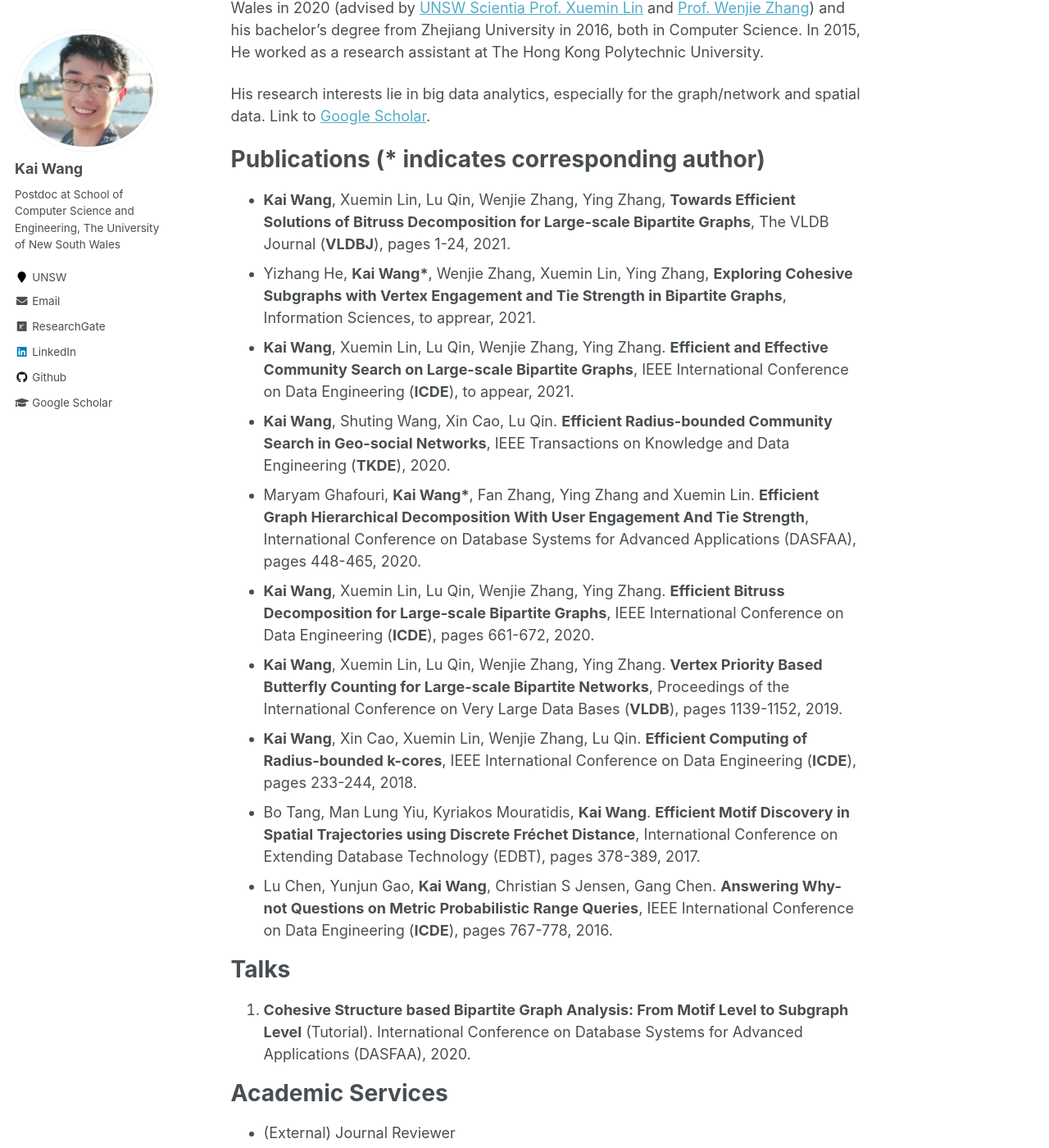
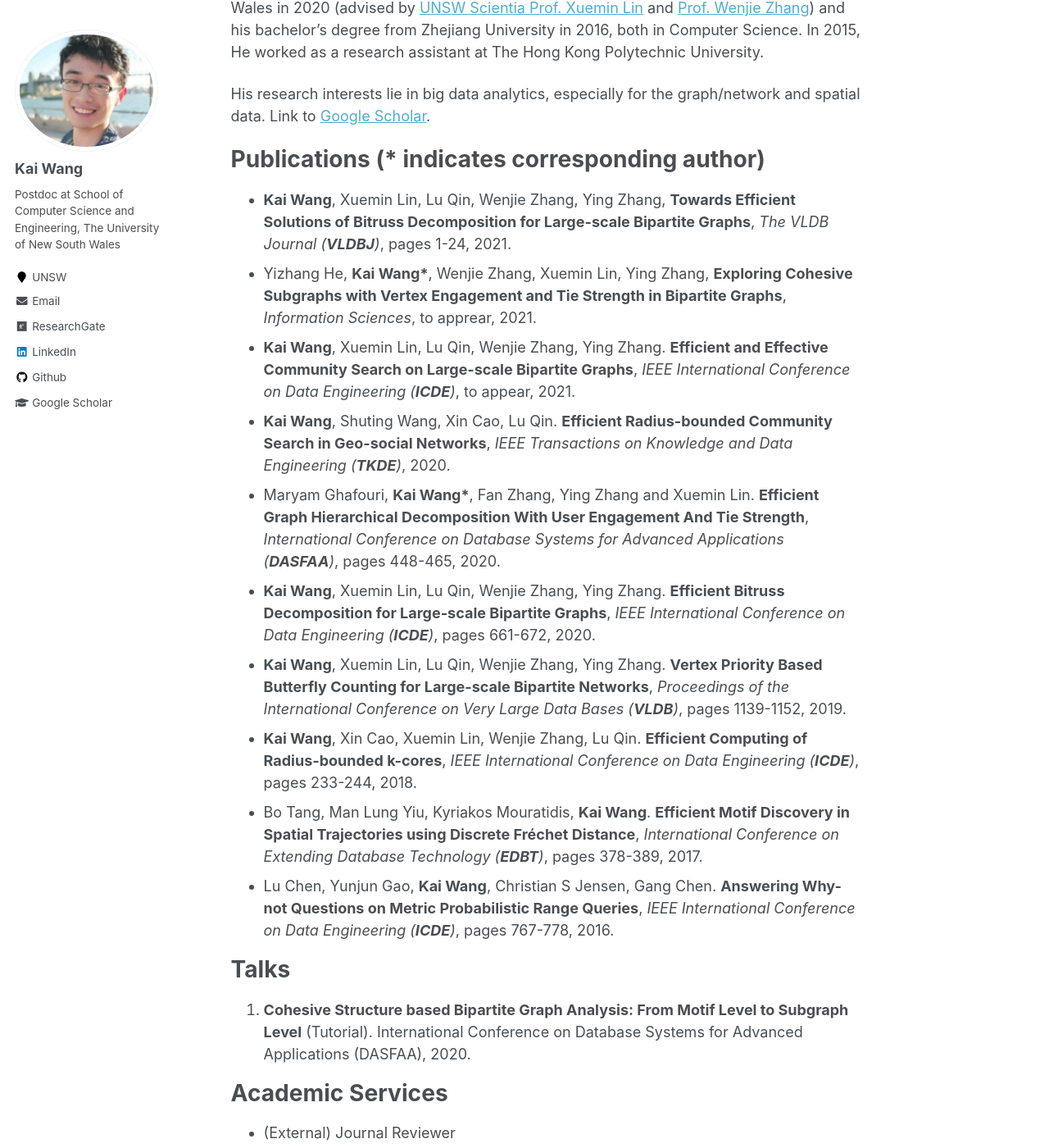
Before and after one commit to cs-kaiwang/cs-kaiwang.github.io, a Jekyll site: the page built from _pages/about.md, in a window 1280 px wide and 1400 px high, scrolled down 218 px. Shown: the whole window at 82% size. Built offline with Jekyll 4.4.1, drawn with Linux system fonts in a browser that asks for light colours.

Commit message:
Update about.md

```diff
--- a/_pages/about.md
+++ b/_pages/about.md
@@ -14,16 +14,16 @@ His research interests lie in big data analytics, especially for the graph/netwo
 
 Publications (* indicates corresponding author)
 ======
-- **Kai Wang**, Xuemin Lin, Lu Qin, Wenjie Zhang, Ying Zhang, **Towards Efficient Solutions of Bitruss Decomposition for Large-scale Bipartite Graphs**, The VLDB Journal (**VLDBJ**), pages 1-24, 2021.
-- Yizhang He, **Kai Wang\***, Wenjie Zhang, Xuemin Lin, Ying Zhang, **Exploring Cohesive Subgraphs with Vertex Engagement and Tie Strength in Bipartite Graphs**, Information Sciences, to apprear, 2021.
-- **Kai Wang**, Xuemin Lin, Lu Qin, Wenjie Zhang, Ying Zhang. **Efficient and Effective Community Search on Large-scale Bipartite Graphs**, IEEE International Conference on Data Engineering (**ICDE**), to appear, 2021.
-- **Kai Wang**, Shuting Wang, Xin Cao, Lu Qin. **Efficient Radius-bounded Community Search in Geo-social Networks**, IEEE Transactions on Knowledge and Data Engineering (**TKDE**),  2020.
-- Maryam Ghafouri, **Kai Wang\***, Fan Zhang, Ying Zhang and Xuemin Lin. **Efficient Graph Hierarchical Decomposition With User Engagement And Tie Strength**, International Conference on Database Systems for Advanced Applications (DASFAA), pages 448-465, 2020.
-- **Kai Wang**, Xuemin Lin, Lu Qin, Wenjie Zhang, Ying Zhang. **Efficient Bitruss Decomposition for Large-scale Bipartite Graphs**, IEEE International Conference on Data Engineering (**ICDE**), pages 661-672, 2020.
-- **Kai Wang**, Xuemin Lin, Lu Qin, Wenjie Zhang, Ying Zhang. **Vertex Priority Based Butterfly Counting for Large-scale Bipartite Networks**, Proceedings of the International Conference on Very Large Data Bases (**VLDB**), pages 1139-1152, 2019.
-- **Kai Wang**, Xin Cao, Xuemin Lin, Wenjie Zhang, Lu Qin. **Efficient Computing of Radius-bounded k-cores**, IEEE International Conference on Data Engineering (**ICDE**), pages 233-244, 2018.
-- Bo Tang, Man Lung Yiu, Kyriakos Mouratidis, **Kai Wang**. **Efficient Motif Discovery in Spatial Trajectories using Discrete Fréchet Distance**, International Conference on Extending Database Technology (EDBT), pages 378-389, 2017.
-- Lu Chen, Yunjun Gao, **Kai Wang**, Christian S Jensen, Gang Chen. **Answering Why-not Questions on Metric Probabilistic Range Queries**, IEEE International Conference on Data Engineering (**ICDE**), pages 767-778, 2016.
+- **Kai Wang**, Xuemin Lin, Lu Qin, Wenjie Zhang, Ying Zhang, **Towards Efficient Solutions of Bitruss Decomposition for Large-scale Bipartite Graphs**, *The VLDB Journal (**VLDBJ**)*, pages 1-24, 2021.
+- Yizhang He, **Kai Wang\***, Wenjie Zhang, Xuemin Lin, Ying Zhang, **Exploring Cohesive Subgraphs with Vertex Engagement and Tie Strength in Bipartite Graphs**, *Information Sciences*, to apprear, 2021.
+- **Kai Wang**, Xuemin Lin, Lu Qin, Wenjie Zhang, Ying Zhang. **Efficient and Effective Community Search on Large-scale Bipartite Graphs**, *IEEE International Conference on Data Engineering (**ICDE**)*, to appear, 2021.
+- **Kai Wang**, Shuting Wang, Xin Cao, Lu Qin. **Efficient Radius-bounded Community Search in Geo-social Networks**, *IEEE Transactions on Knowledge and Data Engineering (**TKDE**)*,  2020.
+- Maryam Ghafouri, **Kai Wang\***, Fan Zhang, Ying Zhang and Xuemin Lin. **Efficient Graph Hierarchical Decomposition With User Engagement And Tie Strength**, *International Conference on Database Systems for Advanced Applications (**DASFAA**)*, pages 448-465, 2020.
+- **Kai Wang**, Xuemin Lin, Lu Qin, Wenjie Zhang, Ying Zhang. **Efficient Bitruss Decomposition for Large-scale Bipartite Graphs**, *IEEE International Conference on Data Engineering (**ICDE**)*, pages 661-672, 2020.
+- **Kai Wang**, Xuemin Lin, Lu Qin, Wenjie Zhang, Ying Zhang. **Vertex Priority Based Butterfly Counting for Large-scale Bipartite Networks**, *Proceedings of the International Conference on Very Large Data Bases (**VLDB**)*, pages 1139-1152, 2019.
+- **Kai Wang**, Xin Cao, Xuemin Lin, Wenjie Zhang, Lu Qin. **Efficient Computing of Radius-bounded k-cores**, *IEEE International Conference on Data Engineering (**ICDE**)*, pages 233-244, 2018.
+- Bo Tang, Man Lung Yiu, Kyriakos Mouratidis, **Kai Wang**. **Efficient Motif Discovery in Spatial Trajectories using Discrete Fréchet Distance**, *International Conference on Extending Database Technology (**EDBT**)*, pages 378-389, 2017.
+- Lu Chen, Yunjun Gao, **Kai Wang**, Christian S Jensen, Gang Chen. **Answering Why-not Questions on Metric Probabilistic Range Queries**, *IEEE International Conference on Data Engineering (**ICDE**)*, pages 767-778, 2016.
 
 Talks
 ======
```
